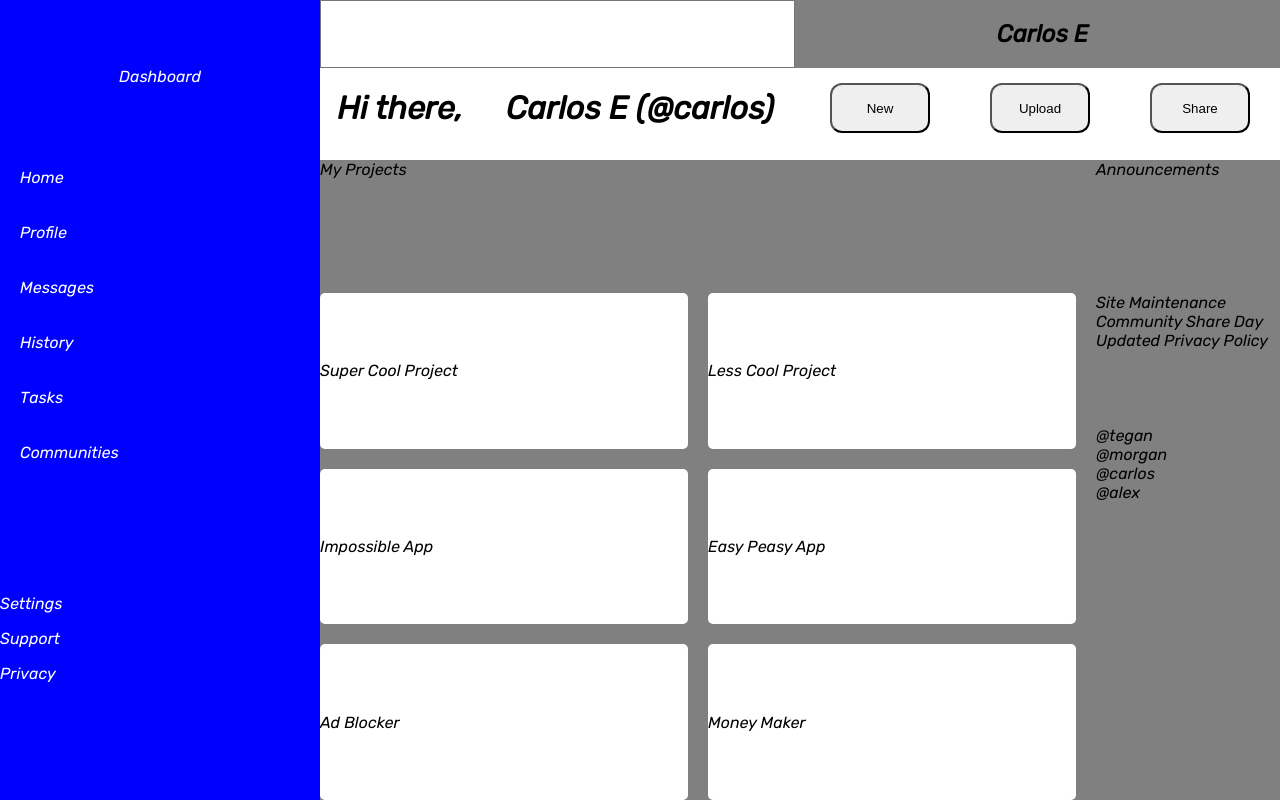
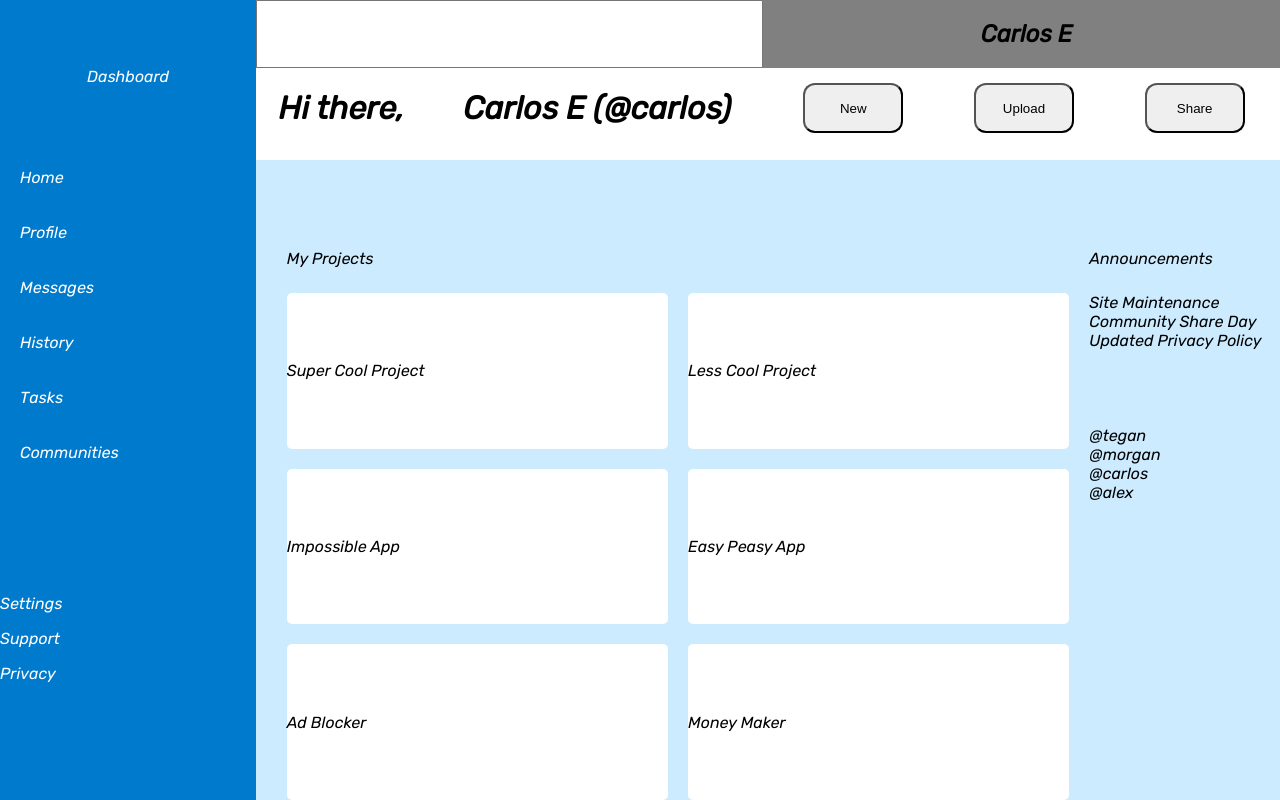
Before and after one commit to CarlosElizalde98/Admin-Dashboard, a plain HTML site: page index.html in a window 1280 px wide. Drawn offline with Linux system fonts and the light colour scheme.

Commit message:
Made changes to grid columns on page and made color style changes.

```diff
--- a/index.html
+++ b/index.html
@@ -25,7 +25,7 @@
     </header>
 
     <div class="sidebar">
-        <p class="header">Dashboard</p>
+        <p class="dashboard-header">Dashboard</p>
         <div id="sidebar-menu">
             <p class="sidebar-text">Home</p>
             <p class="sidebar-text">Profile</p>
--- a/style.css
+++ b/style.css
@@ -1,7 +1,8 @@
 @import url('https://fonts.googleapis.com/css2?family=Rubik:ital@1&display=swap');
 :root {
- --main-content-color: gray;
+ --main-content-color:#ccebff;
  --dashboard-text-color: white;
+ --sidebar-color: #007acc;
 }
 
 body {
@@ -13,7 +14,7 @@ body {
 
 .container {
     display: grid;
-    grid-template-columns: 1fr 3fr;
+    grid-template-columns: 1fr 4fr;
     grid-template-rows: repeat(5, 1fr);
     min-width: 100vw;
     min-height: 100vh;
@@ -34,7 +35,7 @@ body {
 }
 
 .sidebar {
-    background-color: blue;
+    background-color: var(--sidebar-color);
     color: var(--dashboard-text-color);
     display: grid;
     grid-column: 1;
@@ -59,13 +60,15 @@ body {
     grid-template-rows: repeat(5, 1fr);
     background-color: var(--main-content-color);
     align-content: space-evenly;
+    padding-left: 3%;
 }
 
 .main-header {
     grid-column: 1;
     grid-row: 1;
+    align-self: end;
 }
-p.header {
+.dashboard-header {
     display: grid;
     grid-template-columns: repeat(auto-fit, minmax(150px, 1fr));
     align-items: center;
@@ -77,7 +80,6 @@ p.header {
     grid-row: 2 / -1;
     display: grid;
     gap: 20px 20px;
-
     grid-template-columns: repeat(2, 1fr);
     grid-template-rows: repeat(3, 1fr);
 
@@ -101,6 +103,7 @@ p.header {
 .announcement-header {
     grid-column: 3;
     grid-row: 1;
+    align-self: end;
 }
 
 .trending {
```
